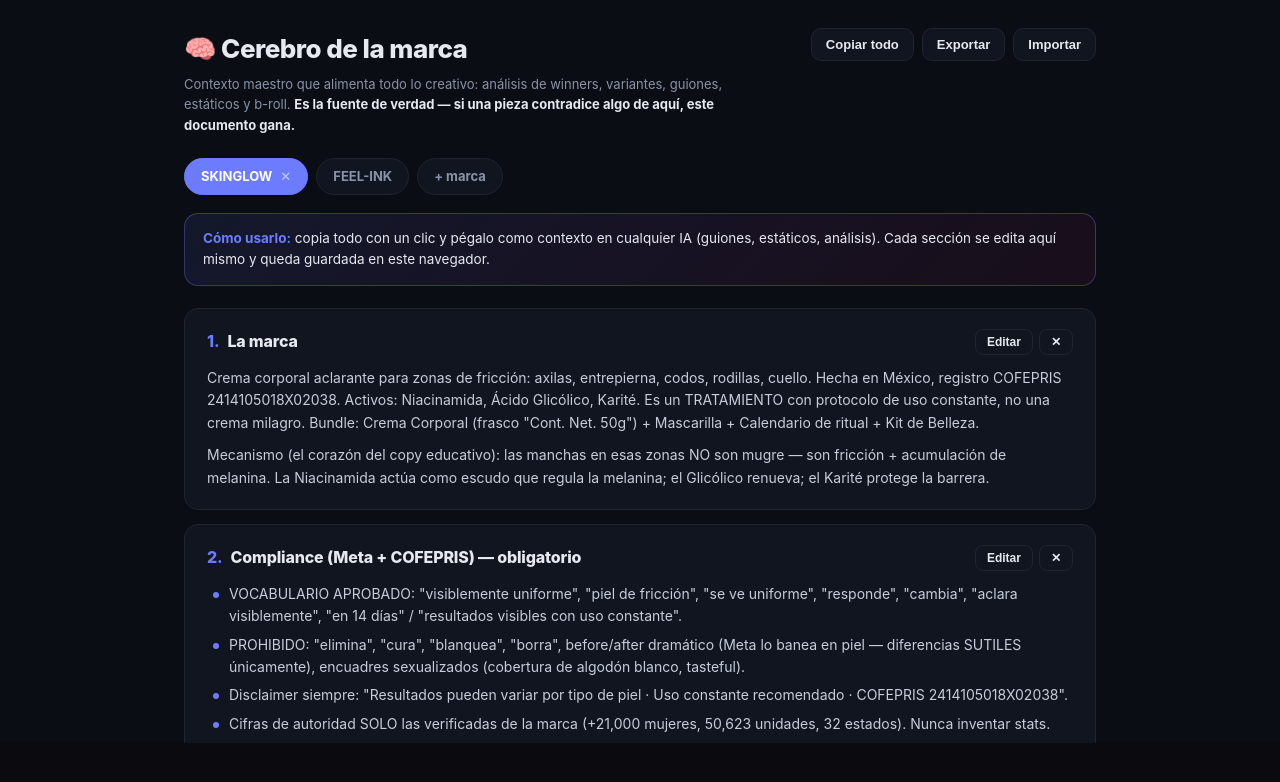
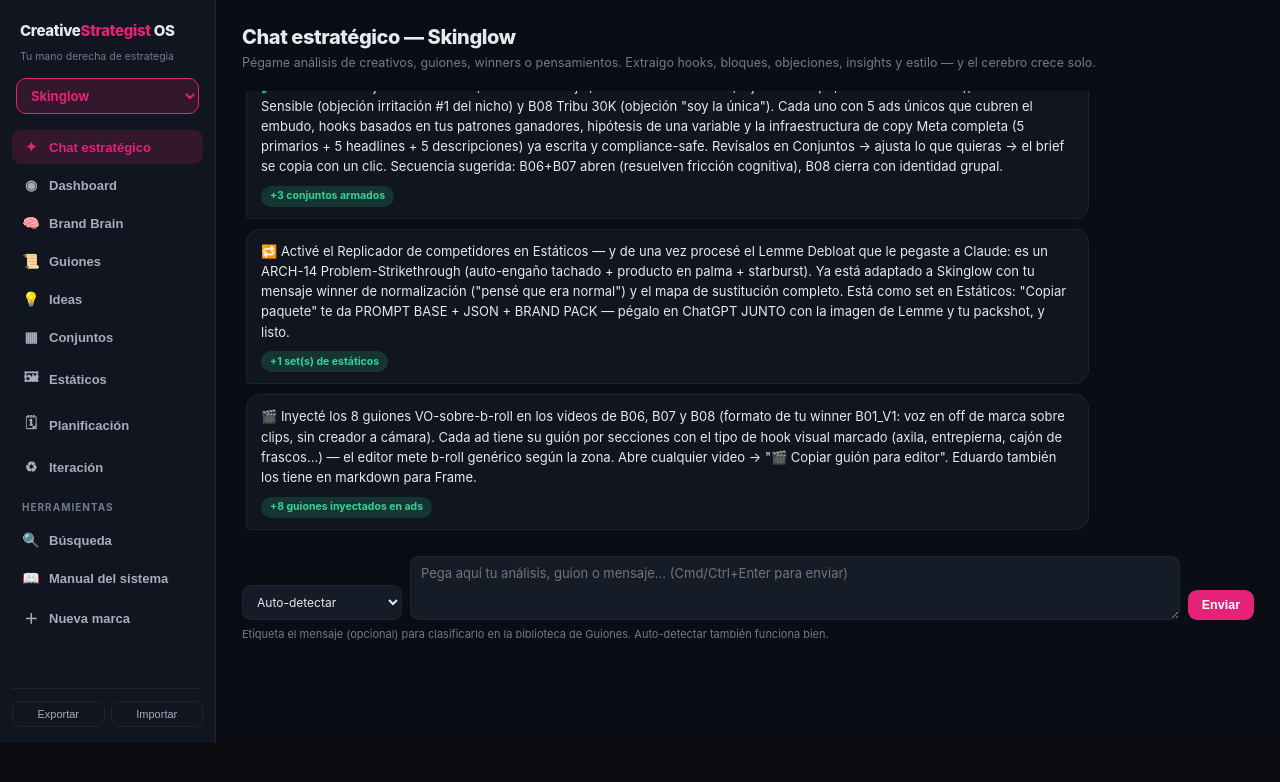
Before and after one commit to lalocmtz/addissector, a Next.js app: page /app/cerebro in a window 1280 px wide. Shown: the top 782 px of the page. Built offline with nearby package versions, Linux system fonts and the light colour scheme.

Commit message:
Update page.tsx

```diff
--- a/src/app/app/cerebro/page.tsx
+++ b/src/app/app/cerebro/page.tsx
@@ -1,5 +1,5 @@
 'use client';
 
 export default function CerebroPage() {
-  return <iframe src="/cerebro-marca.html" title="Cerebro de la marca" style={{ width: '100%', height: 'calc(100vh - 57px)', border: 0, background: '#0A0D14' }} />;
+  return <iframe src="/cerebro-os.html" title="Cerebro de la marca" style={{ width: '100%', height: 'calc(100vh - 57px)', border: 0, background: '#0A0D14' }} />;
 }
```
